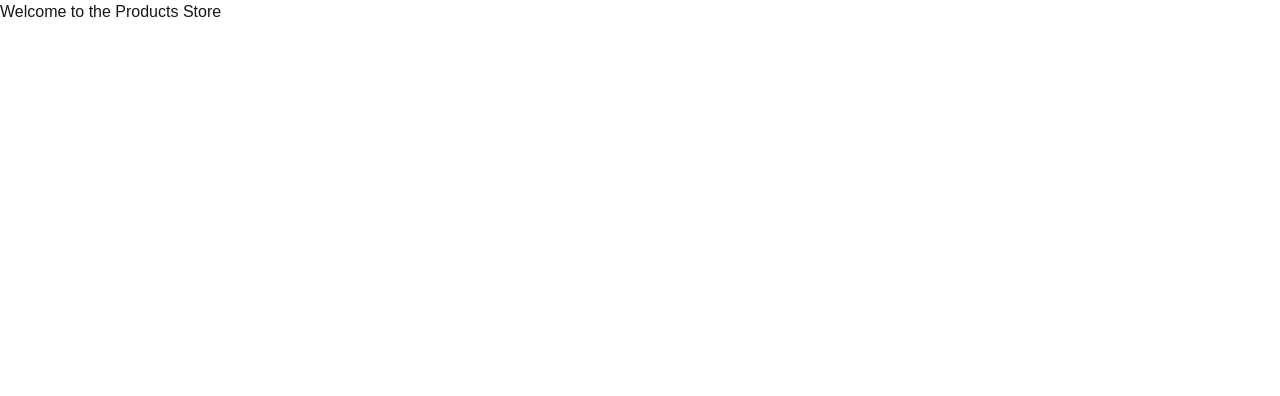
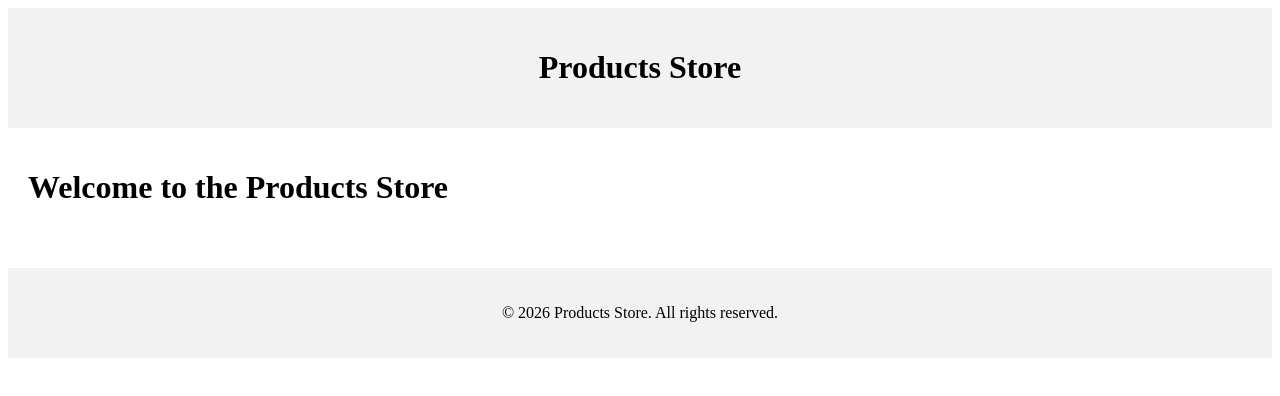
Before and after one commit to Abhishek-Gharat/next-app, a Next.js app in the folder product-store/: page / in a window 1280 px wide. Shown: the top 396 px of the page. Built offline with nearby package versions, Linux system fonts and the light colour scheme.

Commit message:
global layout

```diff
--- a/product-store/app/layout.js
+++ b/product-store/app/layout.js
@@ -1,28 +1,37 @@
-import { Geist, Geist_Mono } from "next/font/google";
-import "./globals.css";
-
-const geistSans = Geist({
-  variable: "--font-geist-sans",
-  subsets: ["latin"],
-});
-
-const geistMono = Geist_Mono({
-  variable: "--font-geist-mono",
-  subsets: ["latin"],
-});
-
 export const metadata = {
-  title: "Create Next App",
-  description: "Generated by create next app",
+  title: "Products Store",
+  description: "Products Store App",
 };
 
 export default function RootLayout({ children }) {
   return (
-    <html
-      lang="en"
-      className={`${geistSans.variable} ${geistMono.variable} h-full antialiased`}
-    >
-      <body className="min-h-full flex flex-col">{children}</body>
+    <html lang="en">
+      <body>
+        <header
+          style={{
+            backgroundColor: "#f2f2f2",
+            padding: "20px",
+            textAlign: "center",
+          }}
+        >
+          <h1>Products Store</h1>
+        </header>
+
+        <main style={{ padding: "20px" }}>
+          {children}
+        </main>
+
+        <footer
+          style={{
+            backgroundColor: "#f2f2f2",
+            padding: "20px",
+            textAlign: "center",
+            marginTop: "20px",
+          }}
+        >
+          <p>© 2026 Products Store. All rights reserved.</p>
+        </footer>
+      </body>
     </html>
   );
 }
```
